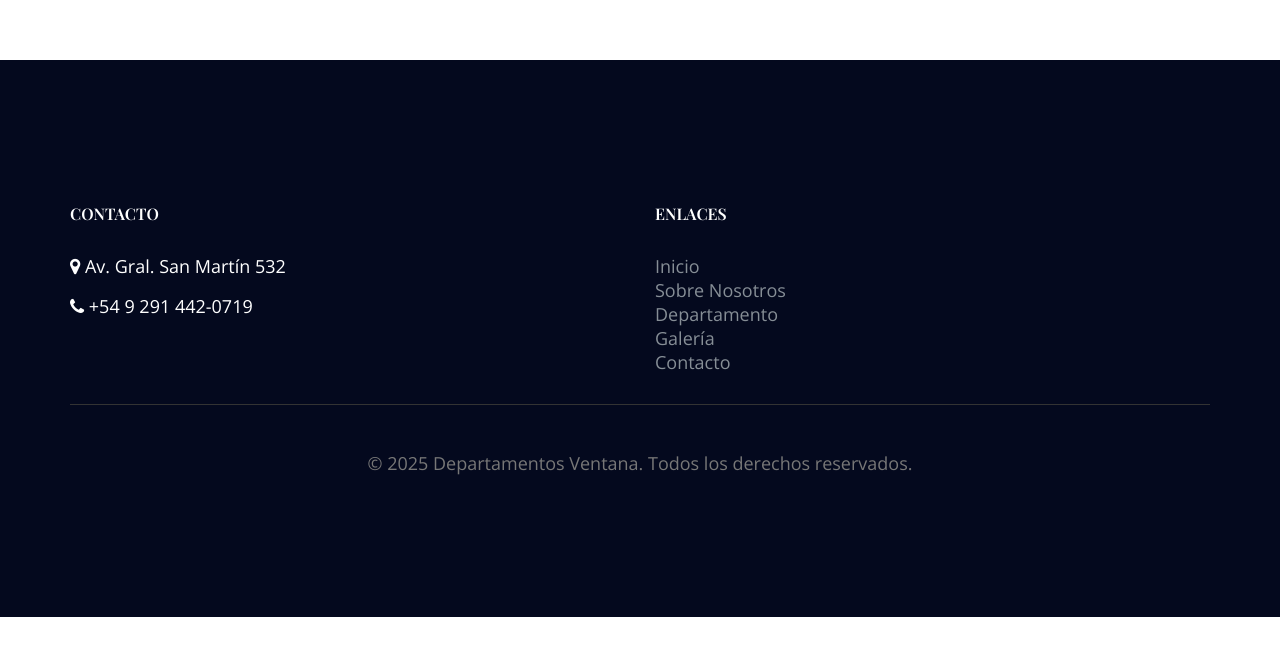
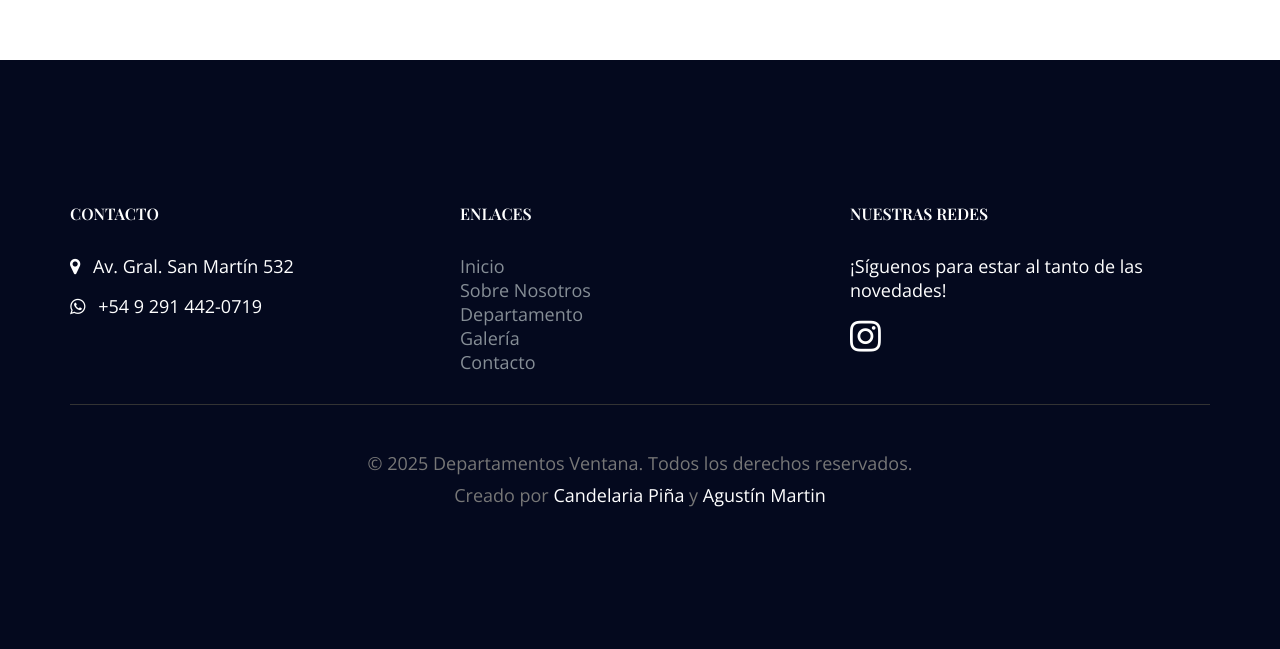
Before and after one commit to inkinvissible/DepartamentosVentana, a plain HTML site: page about.html in a window 1280 px wide. Shown: the part 4157-4806 px from the top of the page. Before the commit the page ends 4774 px from the top, so only its background shows below. Drawn offline with nearby package versions, Linux system fonts and the light colour scheme; a web font is replaced by a local one.

Commit message:
Footer y textos

```diff
--- a/about.html
+++ b/about.html
@@ -255,12 +255,12 @@
 <footer class="footer-area section_gap">
     <div class="container">
         <div class="row">
-            <div class="col-md-6">
+            <div class="col-lg-4 col-md-6 mb-4 mb-lg-0">
                 <h6 class="footer_title">Contacto</h6>
-                <p class="text-white"><i class="fa fa-map-marker"></i> Av. Gral. San Martín 532</p>
-                <p class="text-white"><i class="fa fa-phone"></i> +54 9 291 442-0719</p>
+                <p class="text-white"><i class="fa fa-map-marker mr-2"></i> Av. Gral. San Martín 532</p>
+                <p class="text-white"><i class="fa fa-whatsapp mr-2"></i> <a href="https://wa.me/5492914420719" target="_blank" class="text-white" style="text-decoration: none;">+54 9 291 442-0719</a></p>
             </div>
-            <div class="col-md-6">
+            <div class="col-lg-4 col-md-6 mb-4 mb-lg-0">
                 <h6 class="footer_title">Enlaces</h6>
                 <ul class="list_style">
                     <li><a href="index.html" class="text-secondary">Inicio</a></li>
@@ -270,10 +270,21 @@
                     <li><a href="contact.html" class="text-secondary">Contacto</a></li>
                 </ul>
             </div>
+            <div class="col-lg-4 col-md-12"> <!-- Changed to col-md-12 for better stacking if needed, or keep as col-md-6 if preferred -->
+                <h6 class="footer_title">Nuestras Redes</h6>
+                <p class="text-white">¡Síguenos para estar al tanto de las novedades!</p>
+                <div>
+                    <a href="https://www.instagram.com/departamentosventana/" class="text-white"><i class="fa fa-instagram fa-2x"></i></a>
+                </div>
+            </div>
         </div>
         <div class="border_line"></div>
         <div class="footer-bottom text-center">
-            <p class="footer-text m-0">© <script>document.write(new Date().getFullYear());</script> Departamentos Ventana. Todos los derechos reservados.</p>
+            <p class="footer-text m-0">&copy; <script>document.write(new Date().getFullYear());</script> Departamentos Ventana. Todos los derechos reservados.</p>
+            <p class="footer-text m-0 mt-2">
+                Creado por <a href="https://wa.me/5493513346463" target="_blank" class="text-white" style="text-decoration: none;">Candelaria Piña</a> y
+                <a href="https://wa.me/5493512050889" target="_blank" class="text-white" style="text-decoration: none;">Agustín Martin</a>
+            </p>
         </div>
     </div>
 </footer>
```
Also changed, not shown: accomodation.html (+15 -7 lines), index.html (+21 -10 lines).
